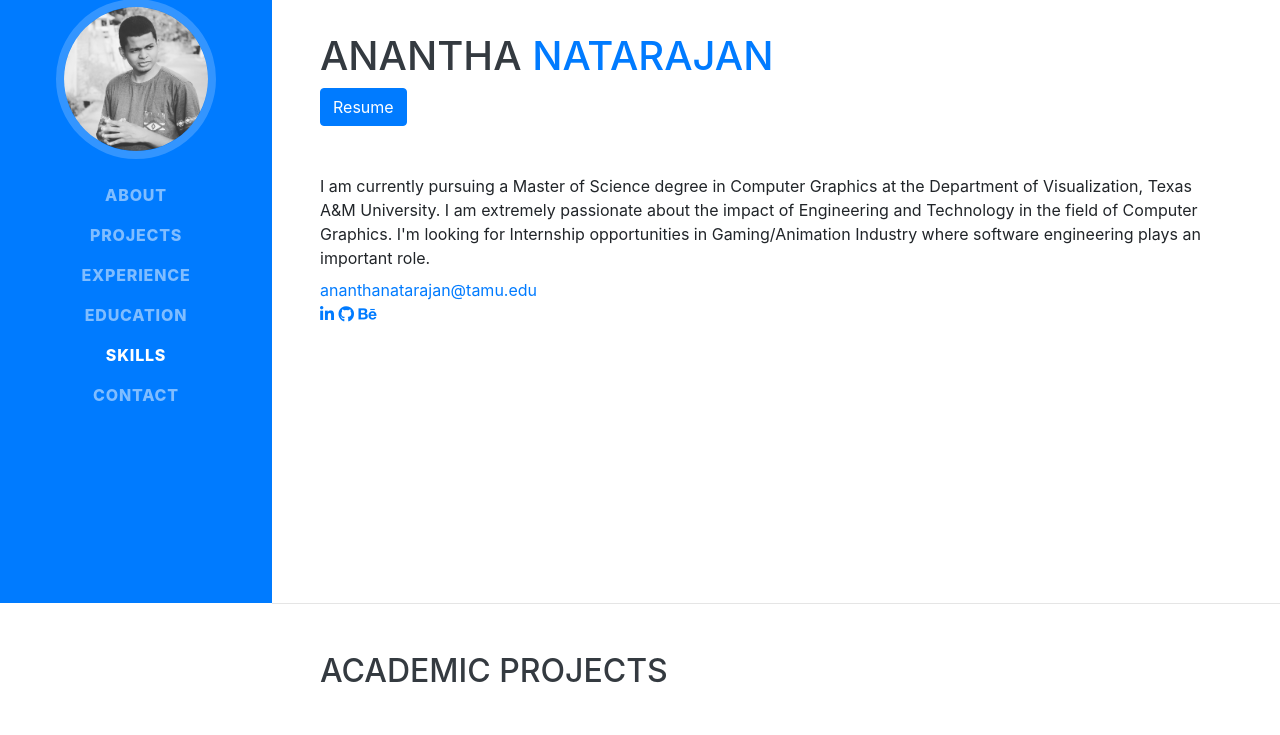
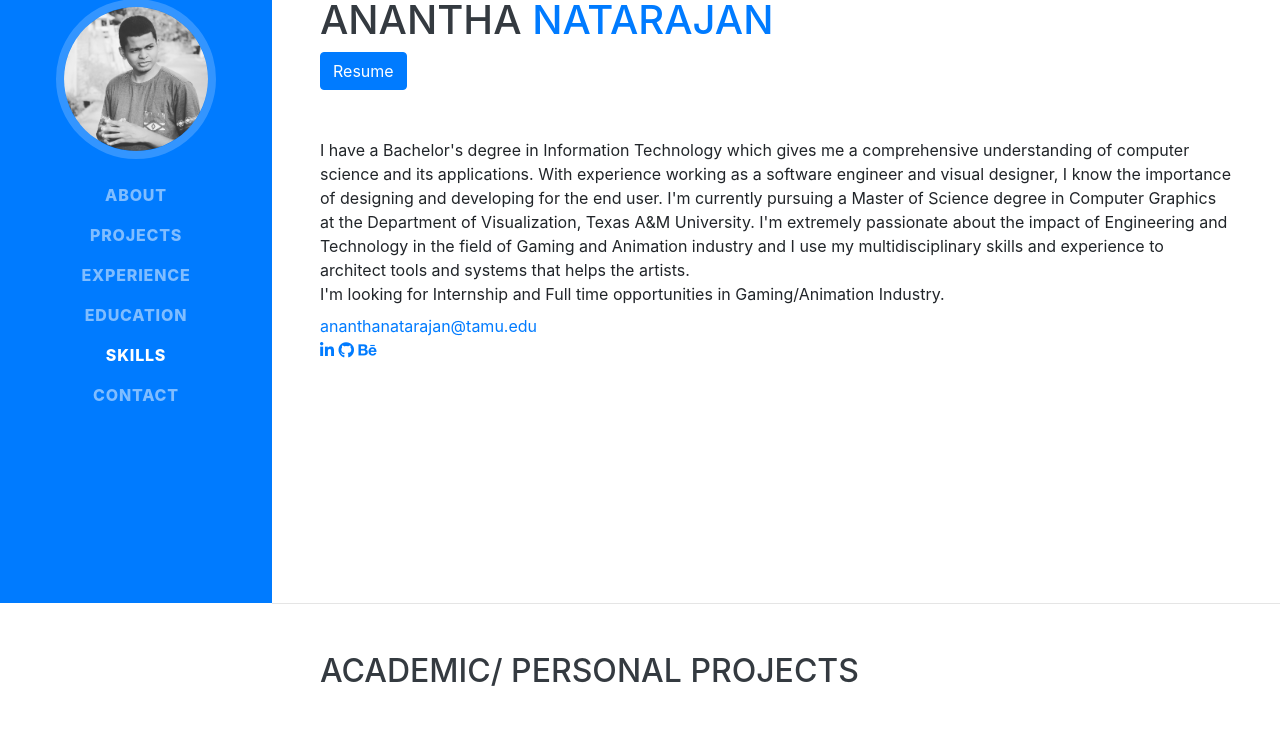
Before and after one commit to anantha-natarajan/portfolio, a website with bundled scripts: page index.html in a window 1280 px wide. Shown: the part 197-932 px from the top of the page. Built offline with nearby package versions, Linux system fonts and the light colour scheme; a web font is replaced by a local one.

Commit message:
Content Update

```diff
--- a/index.html
+++ b/index.html
@@ -93,8 +93,11 @@ function carousel() {
 		<h3 class="text-primary"></h3>
 		<p class="lead mb-5"><a class="btn btn-primary" href="Resume.pdf" target="_blank">Resume</a></p>
 		<div class="mb-2">
-		I am currently pursuing a Master of Science degree in Computer Graphics at the Department of Visualization, Texas A&amp;M University.
-		I am extremely passionate about the impact of Engineering and Technology in the field of Computer Graphics. I'm looking for Internship opportunities in Gaming/Animation Industry where software engineering plays an important role.
+I have a Bachelor's degree in Information Technology which gives me a comprehensive understanding of computer science and its applications.
+With experience working as a software engineer and visual designer, I know the importance of designing and developing for the end user.
+I'm currently pursuing a Master of Science degree in Computer Graphics at the Department of Visualization, Texas A&amp;M University.
+ I'm extremely passionate about the impact of Engineering and Technology in the field of Gaming and Animation industry and I use my multidisciplinary skills and experience to architect tools and systems that helps the artists. <br>
+ I'm looking for Internship and Full time opportunities in Gaming/Animation Industry.
         </div>
         <div class="mb-5">
           <a href="mailto:ananthanatarajan@tamu.edu">ananthanatarajan@tamu.edu</a><br>
@@ -114,7 +117,7 @@ function carousel() {
 
     <section class="resume-section p-3 p-lg-5 d-flex align-items-center" id="projects">
       <div class="w-100">
-        <h2 class="mb-5">ACADEMIC PROJECTS </h2>
+        <h2 class="mb-5">ACADEMIC/ PERSONAL PROJECTS </h2>
          <div class="container">
 
       <!-- Project Three -->
@@ -139,7 +142,7 @@ function carousel() {
       <!-- Project One -->
       <div class="row">
         <div class="col-md-7">
-			<video class="img-fluid rounded mb-3 mb-md-0" poster="img/buildingGenerator.JPG" controls>
+			<video class="img-fluid rounded mb-3 mb-md-0" poster="img/BuildingGenerator.JPG" controls>
 			  <source src="img/BuildingGenerator.mp4" type="video/mp4">
 			  Your browser does not support HTML5 video.
 			</video>
```
